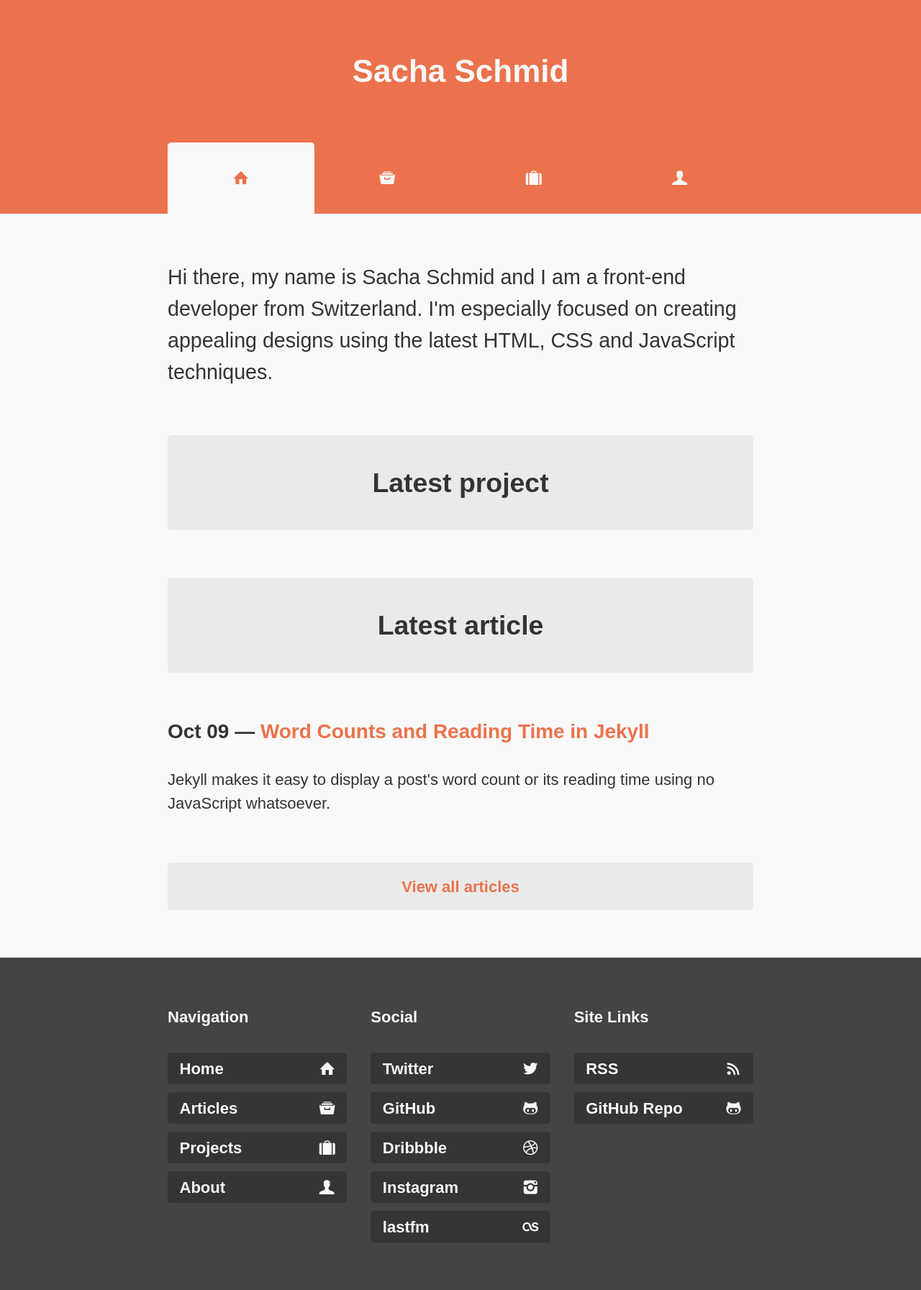
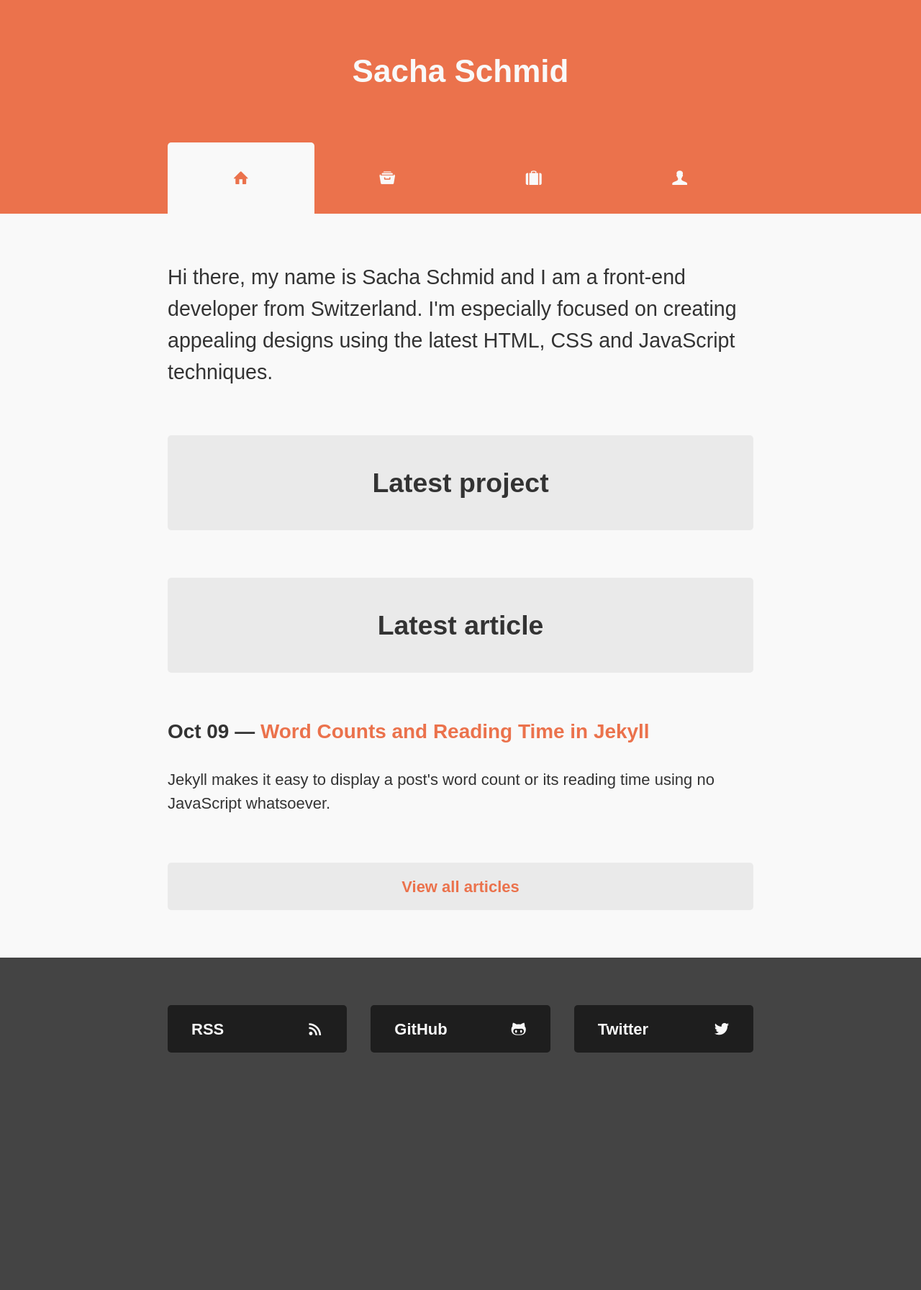
Before and after one commit to RadLikeWhoa/old.sacha.me, a Jekyll site: the page built from index.html, in a window 1280 px wide. Shown: the whole page at 72% size. Built offline with Jekyll 4.4.1, drawn with Linux system fonts in a browser that asks for light colours; some web fonts are replaced; Markdown is read by kramdown in place of the engine named in the settings; after the commit the page ends 1529 px from its top, so only the background shows below that.

Commit message:
Redesign footer

```diff
--- a/_includes/footer.html
+++ b/_includes/footer.html
@@ -3,39 +3,19 @@
       <div class="wrap">
         <div class="grid">
           <div class="footer-info">
-            <h4>Navigation</h4>
-            <ul class="unstyled">
-              {% for link in site.links %}
-                <li><a href="{{ link.url }}" class="button button-dark button-small"><span class="icon icon-{{ link.icon_class }}"></span><span class="label">{{ link.title }}</span></a></li>
-              {% endfor %}
-            </ul>
+            <a href="/feed.xml" class="button button-dark">
+              <span class="icon icon-rss"></span><span class="label">RSS</span>
+            </a>
           </div>
           <div class="footer-info">
-            <h4>Social</h4>
-            <ul class="unstyled social-links">
-              {% for link in site.author.social %}
-                <li class="social-link-item">
-                  <a href="{{ link.url }}" class="{{ link.network | downcase }} button button-dark button-small" title="{{ link.network }}">
-                    <span class="icon icon-{{ link.network | downcase }}"></span><span class="label">{{ link.network }}</span>
-                  </a>
-                </li>
-              {% endfor %}
-            </ul>
+            <a href="https://github.com/RadLikeWhoa/radlikewhoa.github.io" class="button button-dark">
+              <span class="icon icon-github"></span><span class="label">GitHub</span>
+            </a>
           </div>
           <div class="footer-info">
-            <h4>Site Links</h4>
-            <ul class="unstyled">
-              <li>
-                <a href="/feed.xml" class="button button-dark button-small">
-                  <span class="icon icon-rss"></span><span class="label">RSS</span>
-                </a>
-              </li>
-              <li>
-                <a href="https://github.com/RadLikeWhoa/radlikewhoa.github.io" class="button button-dark button-small">
-                  <span class="icon icon-github"></span><span class="label">GitHub Repo</span>
-                </a>
-              </li>
-            </ul>
+            <a href="https://twitter.com/sachaschmid" class="button button-dark">
+              <span class="icon icon-twitter"></span><span class="label">Twitter</span>
+            </a>
           </div>
         </div>
       </div>
--- a/_src/scss/_footer.scss
+++ b/_src/scss/_footer.scss
@@ -11,7 +11,7 @@
   margin-bottom: 1.5em;
 
   @include at-least(m) {
-    width: percentage(1, 3);
+    width: 1 / 3 * 100%;
   }
 
   li {
@@ -44,5 +44,5 @@
 }
 
 .copyright {
-  margin-bottom: 0;
+  text-align: center;
 }
--- a/_src/scss/_variables.scss
+++ b/_src/scss/_variables.scss
@@ -11,6 +11,6 @@ $info: adjust-hue($warning, -150deg);
 $share: adjust-hue($warning, -230deg);
 $footer: #444;
 $control-light: darken($main, 6%);
-$control-dark: darken($footer, 6%);
+$control-dark: darken($footer, 15%);
 
 $nav-item-count: 4;
```
